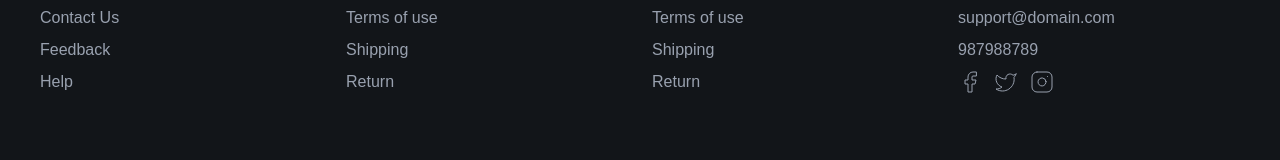
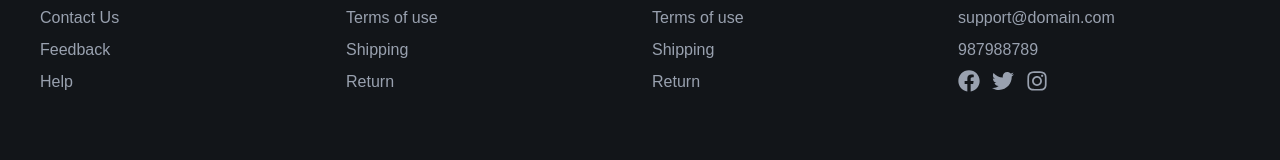
Before and after one commit to NavjyotMi/MarketBazaarFrontend, a React (Vite) app: page / in a window 1280 px wide. Shown: the part 2516-2676 px from the top of the page. Built offline with nearby package versions, Linux system fonts and the light colour scheme; no server answers.

Commit message:
bug fixes

```diff
--- a/package.json
+++ b/package.json
@@ -18,6 +18,7 @@
     "@tailwindcss/vite": "^4.0.8",
     "react": "^19.0.0",
     "react-dom": "^19.0.0",
+    "react-icons": "^5.5.0",
     "react-redux": "^9.2.0",
     "react-router-dom": "^6.29.0",
     "react-toastify": "^11.0.3",
--- a/src/Components/Footer.jsx
+++ b/src/Components/Footer.jsx
@@ -1,6 +1,6 @@
 import React from "react";
 import payments from "../assets/payments.png";
-import { Facebook, Twitter, Instagram } from "lucide-react";
+import { FaInstagram, FaTwitter, FaFacebook } from "react-icons/fa";
 
 function Footer() {
   return (
@@ -91,18 +91,16 @@ function Footer() {
                   987988789
                 </a>
                 <div className="flex gap-3 mt-2">
-                  <Facebook
-                    strokeWidth={1}
-                    className="cursor-pointer hover:text-gray-200"
-                  />
-                  <Twitter
-                    strokeWidth={1}
-                    className="cursor-pointer hover:text-gray-200"
-                  />
-                  <Instagram
-                    strokeWidth={1}
-                    className="cursor-pointer hover:text-gray-200"
-                  />
+                  <div className="cursor-pointer">
+                    <FaFacebook size={22} className=" hover:text-gray-200" />
+                  </div>
+                  <div className="cursor-pointer">
+                    <FaTwitter size={22} className=" hover:text-gray-200" />
+                  </div>
+
+                  <div className="cursor-pointer">
+                    <FaInstagram size={22} className=" hover:text-gray-200" />
+                  </div>
                 </div>
               </div>
             </div>
--- a/src/Components/Home.jsx
+++ b/src/Components/Home.jsx
@@ -4,7 +4,6 @@ import {
   useGetSearchedProductQuery,
 } from "../Redux/features/products/ProductApi";
 import Card from "./utils/Card";
-import ValueBar from "./utils/ValueBar";
 import { useSearchParams } from "react-router-dom";
 import Description from "./Description";
 import im from "../assets/single.webp";
--- a/src/Components/Navbar.jsx
+++ b/src/Components/Navbar.jsx
@@ -3,8 +3,6 @@ import { useDispatch, useSelector } from "react-redux";
 import { Link, useNavigate } from "react-router-dom";
 import { setUser } from "../Redux/features/users/UserSlice";
 import { Search } from "lucide-react";
-import { ShoppingCart } from "lucide-react";
-import { Heart } from "lucide-react";
 
 const Navbar = () => {
   const [isOpen, setIsOpen] = useState(false);
@@ -122,10 +120,7 @@ const Navbar = () => {
               </Link>
             )}
             {!user && (
-              <Link
-                to="/login"
-                className="relative group text-gray-700 text-black"
-              >
+              <Link to="/login" className="relative group text-gray-700">
                 Login
                 <span className="absolute left-0 bottom-0 w-full h-[2px] bg-gray-900 transform scale-x-0 origin-left transition-all duration-300 group-hover:scale-x-100"></span>
               </Link>
@@ -134,7 +129,7 @@ const Navbar = () => {
               <Link
                 to="/"
                 onClick={logoutHandler}
-                className="relative group text-black text-gray-700  "
+                className="relative group  text-gray-700  "
               >
                 Logout
                 <span className="absolute left-0 bottom-0 w-full h-[2px] bg-gray-900 transform scale-x-0 origin-left transition-all duration-300 group-hover:scale-x-100"></span>
```
Also changed, not shown: 1 other file (tests, documents, lock files or other folders).
